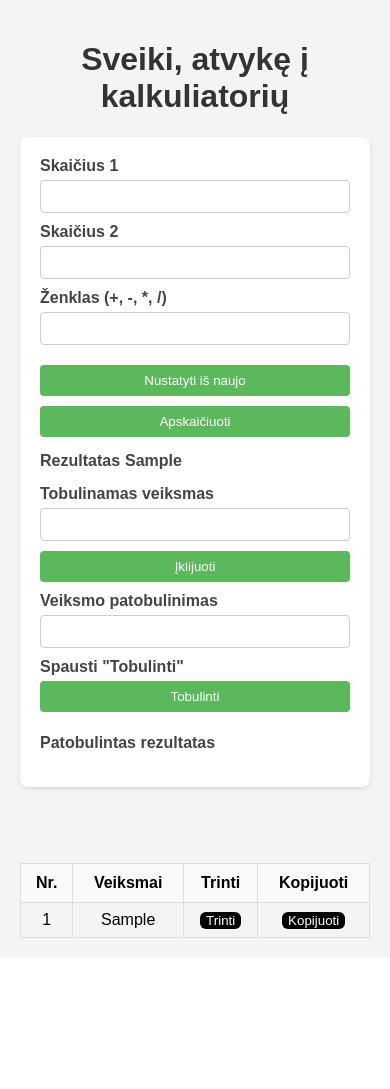
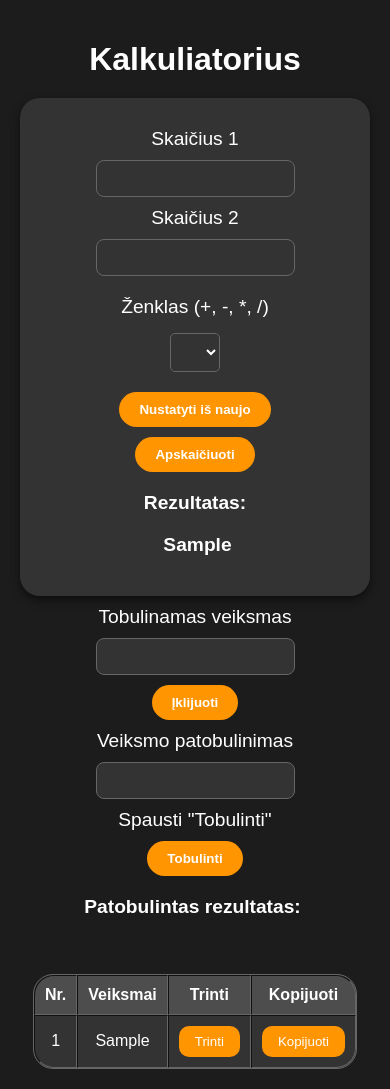
Before and after one commit to BenasBern/Programavimo-kalbos, a Flask app: template templates/index.html in a window 390 px wide. Before the commit the page ends 938 px from the top, so only its background shows below. Run offline with Flask 3, Linux system fonts and the light colour scheme; the template is opened without the code that fills it: most values are stand-ins (such as "Sample title", 1, 10 or a date in 2020).

Commit message:
Update index.html
Padariau stilių panašų į iPhone skaičiuotuvo

```diff
--- a/templates/index.html
+++ b/templates/index.html
@@ -3,103 +3,149 @@
 <head>
     <meta charset="UTF-8">
     <meta name="viewport" content="width=device-width, initial-scale=1.0">
-    <title>{{ title }}</title>
+    <title>{{ Skaičiuotuvas }}</title>
     <style>
         * {
             box-sizing: border-box;
         }
         body {
             font-family: 'Arial', sans-serif;
-            background-color: #f4f4f4;
+            background-color: #1c1c1c; /* iPhone calculator dark background color */
+            margin: 0;
             padding: 20px;
-            margin: 0;
+            color: white;
         }
         h1 {
-            color: #333;
+            color: #fff;
+            text-align: center;
+            margin-bottom: 20px;
+        }
+        .form-container {
+            max-width: 400px;
+            margin: 0 auto;
+            background-color: #333; /* Dark grey to match iPhone calculator */
+            padding: 20px;
+            border-radius: 20px;
+            box-shadow: 0 4px 8px rgba(0, 0, 0, 0.5);
+        }
+        .input-block {
+            margin-bottom: 20px;
+        }
+        .input-block label,
+        .input-block input[type="text"],
+        .input-block input[type="reset"],
+        .input-block input[type="submit"],
+        #latest_result {
+            /* Shared styles for form elements */
+            display: block; /* Elements take full width of container */
+            margin: 10px auto; /* Centered within the container */
+            text-align: center; /* Text is centered */
+        }
+
+        .input-block label {
+            color: #fff; /* White text for labels */
+            margin-bottom: 5px;
+            font-size: 1.2rem; /* Larger font size for readability */
+        }
+        .input-block button,
+        .input-block input[type="reset"],
+        .input-block input[type="submit"] {
+            width: auto; /* Auto width to fit content */
+            padding: 10px 20px; /* Adequate padding for tap targets */
+            margin: 10px auto; /* Center button */
+            display: block; /* Necessary to center the button with margin auto */
+            border: none;
+            border-radius: 20px; /* Rounded edges */
+            background-color: #ff9500; /* Orange background for operations */
+            color: white; /* White text */
+            font-weight: bold;
+            cursor: pointer;
+            transition: background-color 0.2s, transform 0.2s;
             text-align: center;
         }
-        .form-container {
-            max-width: 600px;
-            margin: 20px auto;
-            padding: 20px;
-            background-color: #fff;
-            border-radius: 8px;
-            box-shadow: 0 2px 4px rgba(0, 0, 0, 0.1);
+
+        .input-block button:hover,
+        .input-block input[type="reset"]:hover,
+        .input-block input[type="submit"]:hover {
+            background-color: #ff9f0a; /* Lighter orange on hover */
+            transform: scale(1.05); /* Slight increase in size on hover */
         }
-        .input-block {
-            margin-bottom: 15px;
+
+        .input-block input[type="text"] {
+            background-color: #333; /* Dark background */
+            border: 1px solid #666; /* Slightly lighter border */
+            color: white; /* White text */
+            padding: 10px; /* Padding for aesthetic spacing */
+            border-radius: 8px; /* Rounded corners */
         }
-        .input-block label {
-            display: block;
+
+        .input-block input[type="reset"],
+        .input-block input[type="submit"] {
+            border-radius: 20px; /* Rounded pill shape */
+            padding: 10px 20px;
+        }
+
+        #latest_result {
+            border: none; /* No border for the result display */
+            background-color: transparent; /* No background for the result display */
+            color: white; /* White text for the result */
             font-weight: bold;
-            color: #444;
-            margin-bottom: 5px;
         }
-        .input-block input[type="text"]
-        {
-            width: 100%;
-            padding: 8px;
-            margin-bottom: 10px;
-            border: 1px solid #ccc;
-            border-radius: 4px;
-            background-color: #fff; /* White background for input */
-            color: #333; /* Dark text for visibility */
+        /* Table styling */
+        table {
+            width: 50%;
+            margin-left: auto;
+            margin-right: auto;
+            border-collapse: separate; /* This is necessary for border-radius to work */
+            border-spacing: 0; /* Remove spacing between cells */
+            border: 1px solid #666;
+            background-color: #333;
+            border-radius: 20px; /* Rounded corners for the table */
+            overflow: hidden; /* Ensures the content doesn't spill out of rounded corners */
         }
-        .input-block input[type="reset"],
-        .input-block input[type="submit"],
-        .input-block button {
-            width: 100%;
-            padding: 8px;
-            margin-bottom: 10px;
-            border: 1px solid #ccc;
-            border-radius: 4px;
-            background-color: #5cb85c; /* Green background */
-            color: white; /* White text */
-            border: none; /* Remove border */
-            cursor: pointer; /* Pointer cursor on hover */
-        }
-        .input-block input[type="reset"]:hover,
-        .input-block input[type="submit"]:hover,
-        .input-block button:hover {
-            background-color: #4cae4c; /* Darker green on hover */
-        }
-        #modifiedAnswerDisplay {
-            font-weight: bold;
-            margin-top: 5px;
-        }
-        table {
-            width: 100%;
-            margin-top: 20px;
-            border-collapse: collapse;
-            text-align: center; /* Center align table content */
-        }
-        table, th, td {
-            border: 1px solid #ddd;
+        th, td {
+            text-align: center;
+            padding: 10px;
+            background-color: #333; /* Dark grey background for cells */
+            color: white;
         }
         th {
-            background-color: #f9f9f9;
-            padding: 10px;
+            background-color: #4d4d4d; /* Even darker shade for headers */
         }
-        td {
-            padding: 8px;
+        tr:nth-child(even) td {
+            background-color: #2c2c2c; /* Zebra striping for rows */
         }
-        tr:nth-child(even) {
-            background-color: #f2f2f2;
+        /* Ensure the first and last cells in each row have rounded corners */
+        tr:first-child th:first-child {
+            border-top-left-radius: 20px; /* Top left corner of the table */
+        }
+        tr:first-child th:last-child {
+            border-top-right-radius: 20px; /* Top right corner of the table */
+        }
+        tr:last-child td:first-child {
+            border-bottom-left-radius: 20px; /* Bottom left corner of the table */
+        }
+        tr:last-child td:last-child {
+            border-bottom-right-radius: 20px; /* Bottom right corner of the table */
         }
         button {
-            background-color: #000000;
+            background-color: #ff9500; /* Orange button for operations */
             color: white;
             border: none;
-            border-radius: 6px;
+            padding: 8px 16px;
+            border-radius: 10px;
             cursor: pointer;
+            transition: background-color 0.2s, transform 0.2s;
         }
         button:hover {
-            opacity: 0.8;
+            background-color: #ff9f0a; /* Lighter orange on hover */
+            transform: scale(1.05);
         }
+    </style>
     </style>
 </head>
 <body>
-    <h1>Sveiki, atvykę į kalkuliatorių</h1>
+    <h1>Kalkuliatorius</h1>
 
     <form action="/skaicius" method="post">
         <div class="form-container">
@@ -109,24 +155,33 @@
                 <input type="text" id="test" name="test">
                 <label for="test2">Skaičius 2</label>
                 <input type="text" id="test2" name="test2">
-                <label for="zenklas">Ženklas (+, -, *, /)</label>
-                <input type="text" id="zenklas" name="zenklas">
-                <input type="reset" value="Nustatyti iš naujo" style="display: block; margin-top: 10px;">
-                <input type="submit" value="Apskaičiuoti" style="display: block; margin-top: 10px; margin-bottom: 15px;">
-                <label for="latest_result"><b>Rezultatas</b><span id="latest_result" style="margin-left: 5px;">{{ latest_result }}</span></label>
+                <div class="input-block" style="display: flex; flex-direction: column; align-items: center;">
+                    <label for="zenklas" style="color: #fff; margin-bottom: 15px;">Ženklas (+, -, *, /)</label>
+                    <select id="zenklas" name="zenklas" style="padding: 10px; border: 1px solid #666; border-radius: 5px; background-color: #333; color: white; width: auto; text-align-last: center;">
+                        <option value=""></option>
+                        <option value="+">+</option>
+                        <option value="-">-</option>
+                        <option value="*">*</option>
+                        <option value="/">/</option>
+                    </select>
+                </div>
+                <input type="reset" value="Nustatyti iš naujo" style="display: block; margin-left: auto; margin-right: auto;">
+                <input type="submit" value="Apskaičiuoti" style="display: block; margin-left: auto; margin-right: auto;">
+                <label for="latest_result"><b><p style="color: white;">Rezultatas: </p></b><span id="latest_result" style="margin-left: 5px; margin-top: 20px;">{{ latest_result }}</span></label>
+                </div>
             </div>
             <!-- Block 2 Adjusted -->
             <div class="input-block">
                 <label for="extra1">Tobulinamas veiksmas</label>
                 <div class="input-button-group"> <!-- This div groups the input and the button together -->
                     <input type="text" id="extra1" name="extra1">
-                    <button type="button" onclick="pasteToExtraInput1()">Įklijuoti</button>
+                    <button type="button" style="display: block; margin-left: auto; margin-right: auto;" onclick="pasteToExtraInput1()">Įklijuoti</button>
                 </div>
                 <label for="extra2">Veiksmo patobulinimas</label>
                 <input type="text" id="extra2" name="extra2">
                 <label for="extra3">Spausti "Tobulinti"</label>
-                <button type="button" id="tobulintiBtn">Tobulinti</button>
-                <label for="atsakymas" style="display: block; margin-top: 12px;"> <b>Patobulintas rezultatas</b> <span id="atsakymas" style="margin-left: 5px;"> </span> </label>
+                <button type="button" id="tobulintiBtn" style="display: block; margin-left: auto; margin-right: auto;">Tobulinti</button>
+                <label for="atsakymas" style="display: block; margin-top: 20px;"> <b>Patobulintas rezultatas: </b> <span id="atsakymas" style="margin-left: 5px;"> </span> </label>
             </div>
         </div>
     </form>
```
